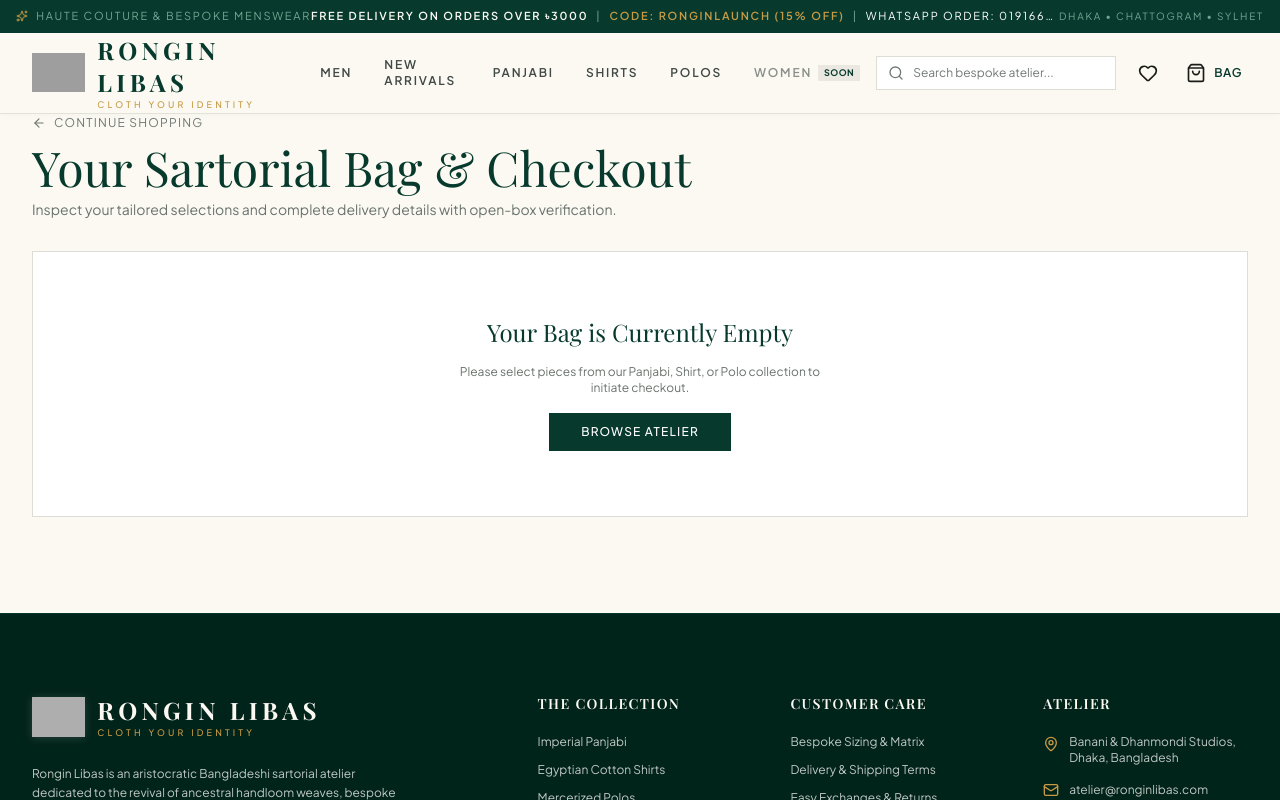
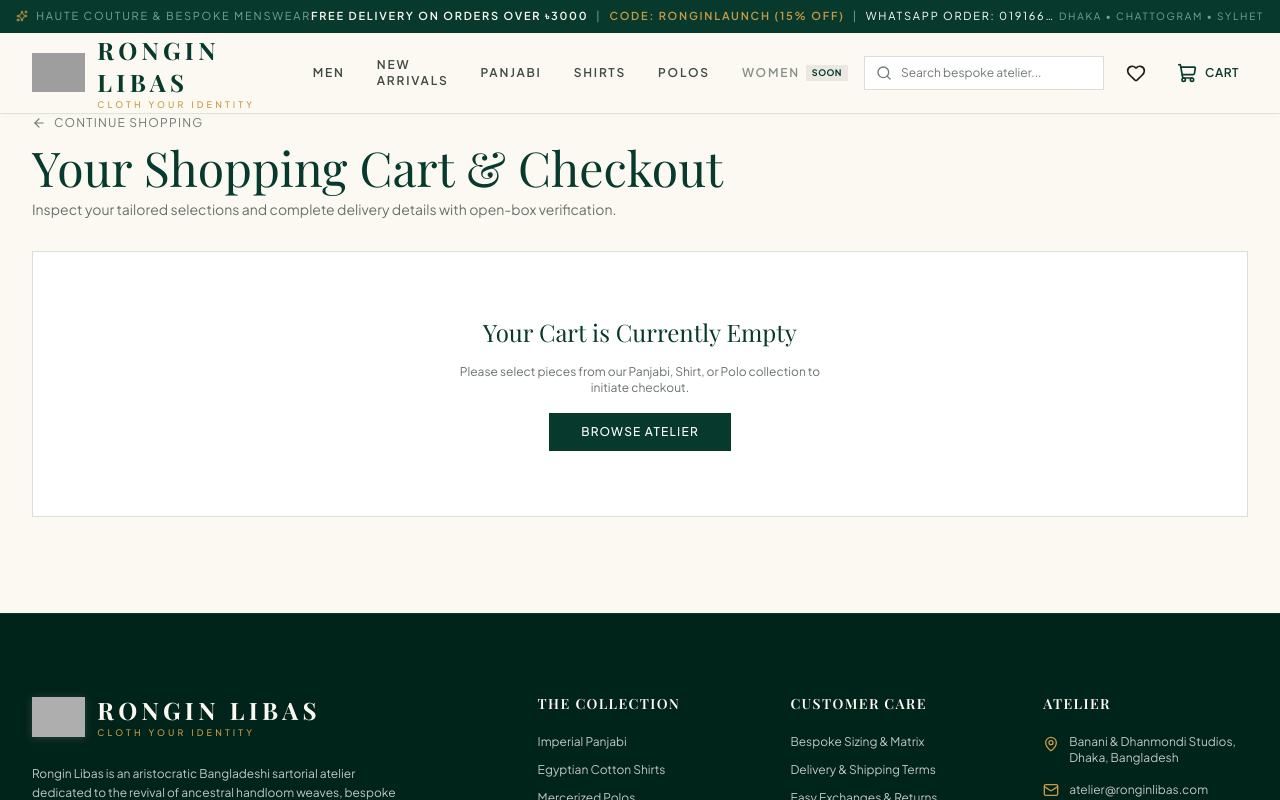
Before and after one commit to shahariyar23/ronginlibas, a Next.js app: page /checkout in a window 1280 px wide. Shown: the top 800 px of the page. Built offline with nearby package versions, Linux system fonts and the light colour scheme; grey boxes are pictures that could not be loaded; a web font is replaced by a local one.

Commit message:
feat: replace bag with cart icon and use shadcn components in navbar

```diff
--- a/src/app/checkout/page.tsx
+++ b/src/app/checkout/page.tsx
@@ -122,7 +122,7 @@
             <span>Continue Shopping</span>
           </Link>
           <h1 className="font-serif text-3xl sm:text-5xl font-normal text-[#073a2d]">
-            Your Sartorial Bag & Checkout
+            Your Shopping Cart & Checkout
           </h1>
           <p className="font-sans text-xs sm:text-sm text-[#69726d] mt-2">
             Inspect your tailored selections and complete delivery details with open-box verification.
@@ -131,7 +131,7 @@
 
         {items.length === 0 && !orderConfirmed ? (
           <div className="p-16 bg-white border border-[#deddd3] text-center space-y-4">
-            <h3 className="font-serif text-2xl text-[#073a2d]">Your Bag is Currently Empty</h3>
+            <h3 className="font-serif text-2xl text-[#073a2d]">Your Cart is Currently Empty</h3>
             <p className="font-sans text-xs text-[#69726d] max-w-sm mx-auto">
               Please select pieces from our Panjabi, Shirt, or Polo collection to initiate checkout.
             </p>
@@ -149,14 +149,14 @@
           <div className="grid grid-cols-1 lg:grid-cols-12 gap-12">
             {/* Left Form Canvas (7 Cols) */}
             <form onSubmit={handleSubmitOrder} className="lg:col-span-7 space-y-10">
-              {/* Step 1: Bag Items Review */}
+              {/* Step 1: Cart Items Review */}
               <div className="bg-white border border-[#deddd3] p-6 shadow-xs">
                 <div className="flex items-center justify-between pb-4 border-b border-[#deddd3] mb-5">
                   <h3 className="font-serif text-lg font-semibold text-[#073a2d] flex items-center gap-2">
                     <span className="w-6 h-6 rounded-full bg-[#073a2d] text-white text-xs flex items-center justify-center font-sans font-bold">
                       1
                     </span>
-                    <span>Review Bag Items ({items.length})</span>
+                    <span>Review Cart Items ({items.length})</span>
                   </h3>
                   <Link href="/shop" className="text-xs font-sans text-[#c79a45] hover:underline font-semibold">
                     + Add More Items
--- a/src/app/product/[id]/ProductDetailClient.tsx
+++ b/src/app/product/[id]/ProductDetailClient.tsx
@@ -17,7 +17,7 @@
 } from '@/components/ui/dialog';
 import {
   Heart,
-  ShoppingBag,
+  ShoppingCart,
   Ruler,
   ShieldCheck,
   Truck,
@@ -339,13 +339,13 @@
                   </button>
                 </div>
 
-                {/* Add to Bag */}
+                {/* Add to Cart */}
                 <Button
                   onClick={handleAddToCart}
-                  className="flex-1 h-13 bg-[#073a2d] hover:bg-[#0d4d3b] text-[#fbf9f2] font-sans uppercase tracking-[0.16em] text-xs font-bold shadow-md flex items-center justify-center gap-2 group"
+                  className="flex-1 h-13 bg-[#073a2d] hover:bg-[#0d4d3b] text-[#fbf9f2] font-sans uppercase tracking-[0.16em] text-xs font-bold shadow-md flex items-center justify-center gap-2 group cursor-pointer"
                 >
-                  <ShoppingBag className="w-4 h-4" />
-                  <span>Add To Sartorial Bag</span>
+                  <ShoppingCart className="w-4 h-4" />
+                  <span>Add To Cart</span>
                 </Button>
 
                 {/* Wishlist */}
--- a/src/components/common/CartDrawer.tsx
+++ b/src/components/common/CartDrawer.tsx
@@ -11,10 +11,11 @@
   SheetTitle,
 } from '@/components/ui/sheet';
 import { Button, buttonVariants } from '@/components/ui/button';
+import { Badge } from '@/components/ui/badge';
 import { cn } from '@/lib/utils';
 import { Input } from '@/components/ui/input';
 import { Separator } from '@/components/ui/separator';
-import { Plus, Minus, Trash2, ArrowRight, ShieldCheck, Tag } from 'lucide-react';
+import { Plus, Minus, Trash2, ArrowRight, ShieldCheck, Tag, ShoppingCart } from 'lucide-react';
 
 export const CartDrawer: React.FC = () => {
   const {
@@ -56,16 +57,17 @@
         <SheetHeader className="p-6 border-b border-[#deddd3] bg-white">
           <div className="flex items-center justify-between">
             <div>
-              <span className="text-[11px] font-sans font-semibold tracking-[0.2em] text-[#c79a45] uppercase block">
+              <span className="text-[11px] font-sans font-semibold tracking-[0.2em] text-[#c79a45] uppercase block flex items-center gap-1.5">
+                <ShoppingCart className="w-3.5 h-3.5" />
                 Atelier Selection
               </span>
               <SheetTitle className="font-serif text-2xl font-normal text-[#073a2d]">
-                Your Sartorial Bag
+                Shopping Cart
               </SheetTitle>
             </div>
-            <span className="font-sans text-xs bg-[#f5f4ed] px-2.5 py-1 text-[#073a2d] font-medium border border-[#deddd3]">
+            <Badge variant="outline" className="font-sans text-xs bg-[#f5f4ed] px-2.5 py-1 text-[#073a2d] font-medium border-[#deddd3] rounded-none">
               {items.length} {items.length === 1 ? 'Item' : 'Items'}
-            </span>
+            </Badge>
           </div>
 
           {/* Free Shipping Progress Indicator */}
@@ -98,7 +100,7 @@
               <div className="w-16 h-16 flex items-center justify-center mb-4">
                 <img src="/logo.svg" alt="Rongin Libas Logo" className="w-14 h-14 object-contain" />
               </div>
-              <h3 className="font-serif text-xl text-[#073a2d] mb-2">Your Bag is Empty</h3>
+              <h3 className="font-serif text-xl text-[#073a2d] mb-2">Your Cart is Empty</h3>
               <p className="font-sans text-xs text-[#69726d] max-w-xs mb-6">
                 Discover our curated heritage panjabis, mercerized knitwear, and architectural menswear.
               </p>
--- a/src/components/common/Header.tsx
+++ b/src/components/common/Header.tsx
@@ -8,7 +8,7 @@
 import { Logo } from './Logo';
 import {
   Search,
-  ShoppingBag,
+  ShoppingCart,
   Heart,
   Menu,
   X,
@@ -160,30 +160,37 @@
             >
               <Heart className="w-5 h-5" />
               {wishlist.length > 0 && (
-                <span className="absolute -top-1 -right-1 bg-[#073a2d] text-white text-[10px] w-4 h-4 rounded-full flex items-center justify-center font-bold">
+                <Badge
+                  variant="default"
+                  className="absolute -top-1.5 -right-1.5 bg-[#073a2d] text-white text-[10px] min-w-4 h-4 px-1 rounded-full flex items-center justify-center font-bold p-0 border-0"
+                >
                   {wishlist.length}
-                </span>
+                </Badge>
               )}
             </Link>
 
-            {/* Shopping Bag Trigger */}
-            <button
+            {/* Shopping Cart Trigger using shadcn Button & Badge */}
+            <Button
+              variant="ghost"
               onClick={() => setIsCartOpen(true)}
-              className="relative text-[#1b1c18] hover:text-[#073a2d] p-1.5 transition-colors flex items-center gap-2 group"
-              aria-label="Shopping Bag"
+              className="relative text-[#1b1c18] hover:text-[#073a2d] hover:bg-[#073a2d]/5 p-2 h-auto rounded-none transition-colors flex items-center gap-2 group cursor-pointer"
+              aria-label="Shopping Cart"
             >
-              <div className="relative">
-                <ShoppingBag className="w-5 h-5" />
+              <div className="relative flex items-center">
+                <ShoppingCart className="size-5 text-[#073a2d] transition-transform group-hover:scale-110" />
                 {totalCount > 0 && (
-                  <span className="absolute -top-1.5 -right-1.5 bg-[#073a2d] text-white text-[10px] w-4 h-4 rounded-full flex items-center justify-center font-bold">
+                  <Badge
+                    variant="default"
+                    className="absolute -top-2 -right-2 bg-[#073a2d] text-white text-[10px] min-w-4 h-4 px-1 rounded-full flex items-center justify-center font-bold p-0 border-0"
+                  >
                     {totalCount}
-                  </span>
+                  </Badge>
                 )}
               </div>
-              <span className="hidden sm:inline font-sans text-xs uppercase tracking-wider font-semibold text-[#073a2d]">
-                Bag {totalCount > 0 && `(${totalCount})`}
+              <span className="font-sans text-xs uppercase tracking-wider font-semibold text-[#073a2d]">
+                Cart {totalCount > 0 && `(${totalCount})`}
               </span>
-            </button>
+            </Button>
           </div>
         </div>
 
@@ -227,6 +234,21 @@
               </div>
 
               <nav className="mt-8 flex flex-col space-y-4 font-serif text-lg text-[#073a2d]">
+                <button
+                  onClick={() => {
+                    setMobileMenuOpen(false);
+                    setIsCartOpen(true);
+                  }}
+                  className="flex items-center justify-between py-2 border-b border-[#f0eee7] text-left w-full cursor-pointer"
+                >
+                  <span className="flex items-center gap-2.5 font-sans text-sm font-semibold uppercase tracking-wider">
+                    <ShoppingCart className="w-4 h-4 text-[#073a2d]" />
+                    <span>Shopping Cart</span>
+                  </span>
+                  <Badge variant="outline" className="text-xs bg-[#f5f4ed] text-[#073a2d] rounded-none">
+                    {totalCount} items
+                  </Badge>
+                </button>
                 <Link
                   href="/shop"
                   onClick={() => setMobileMenuOpen(false)}
--- a/src/components/shop/ProductCard.tsx
+++ b/src/components/shop/ProductCard.tsx
@@ -5,7 +5,7 @@
 import { Product } from '@/types';
 import { useCart } from '@/context/CartContext';
 import { useWishlist } from '@/context/WishlistContext';
-import { Heart, ShoppingBag, Check } from 'lucide-react';
+import { Heart, ShoppingCart, Check } from 'lucide-react';
 import { Button } from '@/components/ui/button';
 import { Badge } from '@/components/ui/badge';
 
@@ -101,9 +101,9 @@
           ) : (
             <Button
               onClick={() => setShowSizePicker(true)}
-              className="w-full bg-[#073a2d] hover:bg-[#0d4d3b] text-[#fbf9f2] font-sans text-xs uppercase tracking-widest h-10 shadow-md flex items-center justify-center gap-2"
+              className="w-full bg-[#073a2d] hover:bg-[#0d4d3b] text-[#fbf9f2] font-sans text-xs uppercase tracking-widest h-10 shadow-md flex items-center justify-center gap-2 cursor-pointer"
             >
-              <ShoppingBag className="w-3.5 h-3.5" />
+              <ShoppingCart className="w-3.5 h-3.5" />
               <span>Quick Add</span>
             </Button>
           )}
--- a/src/context/CartContext.tsx
+++ b/src/context/CartContext.tsx
@@ -67,10 +67,10 @@
       }
     });
 
-    toast.success(`Added ${product.name} to your sartorial bag.`, {
+    toast.success(`Added ${product.name} to your cart.`, {
       description: `Size: ${size} | Color: ${color}`,
       action: {
-        label: 'View Bag',
+        label: 'View Cart',
         onClick: () => setIsCartOpen(true),
       },
     });
```
